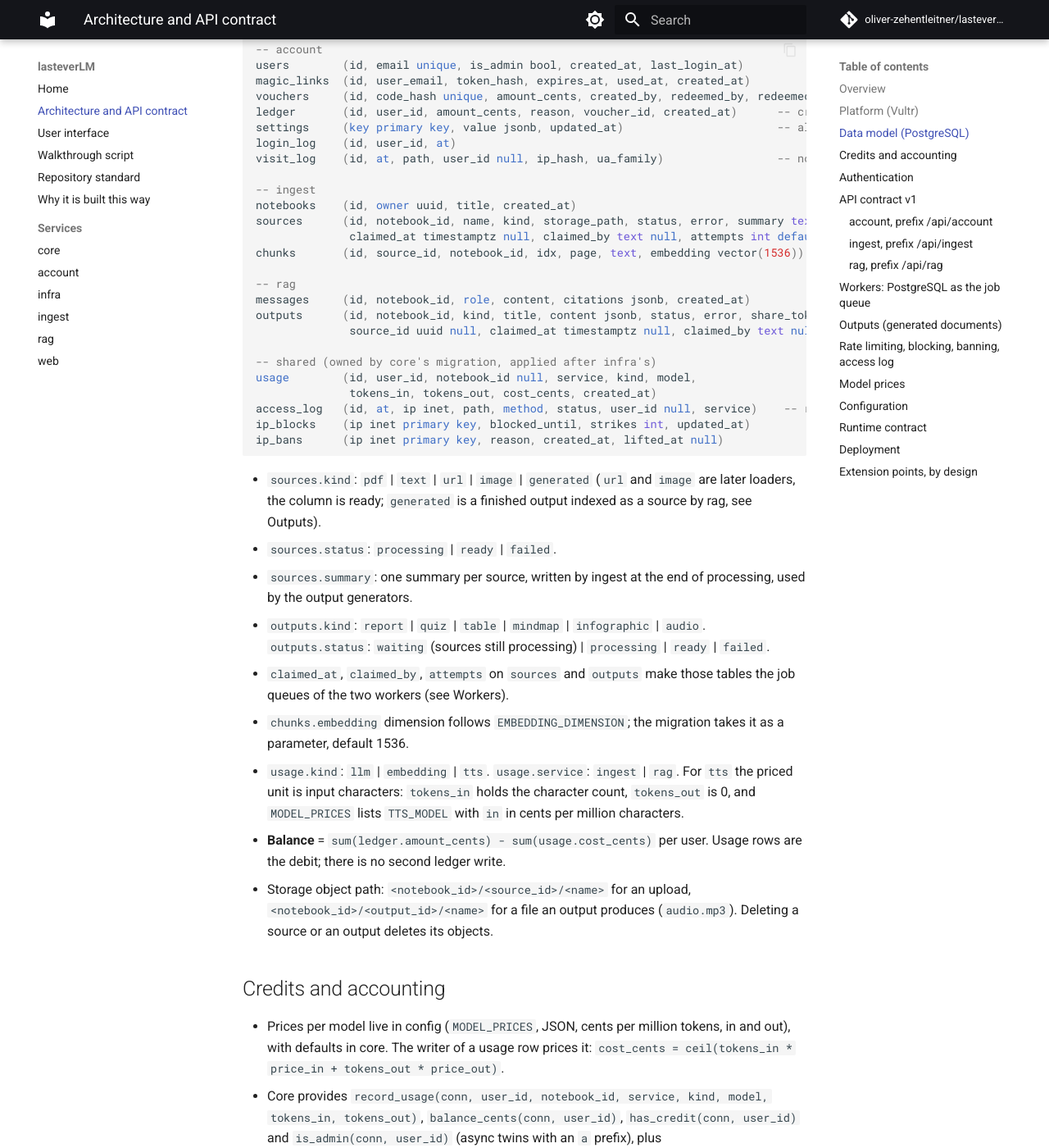
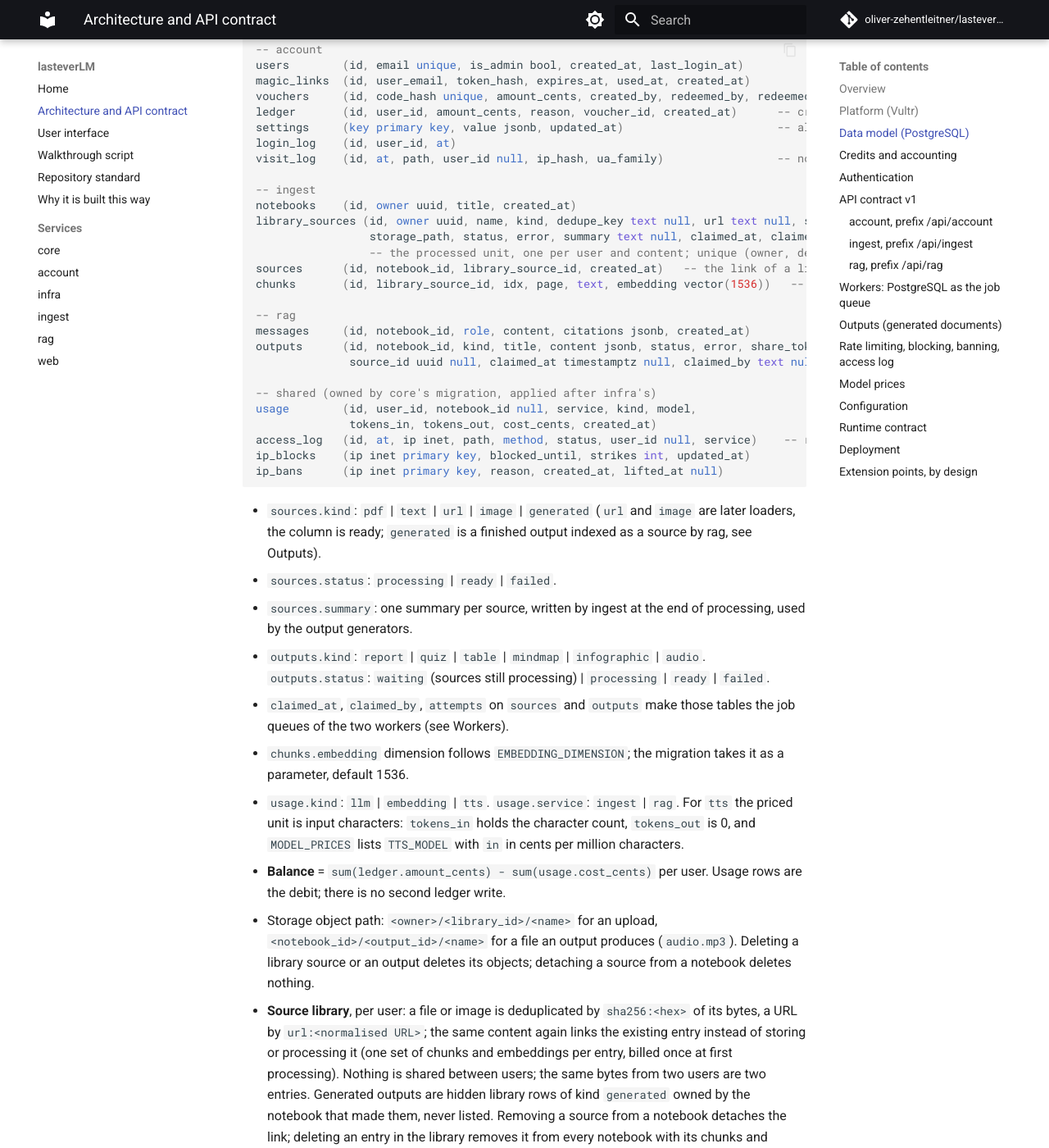
Before and after one commit to oliver-zehentleitner-aigent/lasteverLM, an MkDocs documentation site: the page built from docs/architecture.md, in a window 1280 px wide and 1400 px high, scrolled down 2389 px. Shown: the whole window at 82% size. Built offline with MkDocs 1.6.1 and Material for MkDocs 9.7.7, drawn with Linux system fonts in a browser that asks for light colours; comment, search, counter and statistics services are not loaded; some of the changed text lies outside the part shown.

Commit message:
docs/architecture: per-user source library

````diff
--- a/docs/architecture.md
+++ b/docs/architecture.md
@@ -79,9 +79,11 @@ visit_log    (id, at, path, user_id null, ip_hash, ua_family)                 --
 
 -- ingest
 notebooks    (id, owner uuid, title, created_at)
-sources      (id, notebook_id, name, kind, storage_path, status, error, summary text null,
-              claimed_at timestamptz null, claimed_by text null, attempts int default 0, created_at)
-chunks       (id, source_id, notebook_id, idx, page, text, embedding vector(1536))
+library_sources (id, owner uuid, name, kind, dedupe_key text null, url text null, size_bytes bigint null,
+                 storage_path, status, error, summary text null, claimed_at, claimed_by, attempts, created_at)
+                 -- the processed unit, one per user and content; unique (owner, dedupe_key)
+sources      (id, notebook_id, library_source_id, created_at)   -- the link of a library source into a notebook; its id is the public source id
+chunks       (id, library_source_id, idx, page, text, embedding vector(1536))   -- one set per library source, searched from every notebook that links it
 
 -- rag
 messages     (id, notebook_id, role, content, citations jsonb, created_at)
@@ -104,7 +106,8 @@ ip_bans      (ip inet primary key, reason, created_at, lifted_at null)
 - `chunks.embedding` dimension follows `EMBEDDING_DIMENSION`; the migration takes it as a parameter, default 1536.
 - `usage.kind`: `llm` | `embedding` | `tts`. `usage.service`: `ingest` | `rag`. For `tts` the priced unit is input characters: `tokens_in` holds the character count, `tokens_out` is 0, and `MODEL_PRICES` lists `TTS_MODEL` with `in` in cents per million characters.
 - **Balance** = `sum(ledger.amount_cents) - sum(usage.cost_cents)` per user. Usage rows are the debit; there is no second ledger write.
-- Storage object path: `<notebook_id>/<source_id>/<name>` for an upload, `<notebook_id>/<output_id>/<name>` for a file an output produces (`audio.mp3`). Deleting a source or an output deletes its objects.
+- Storage object path: `<owner>/<library_id>/<name>` for an upload, `<notebook_id>/<output_id>/<name>` for a file an output produces (`audio.mp3`). Deleting a library source or an output deletes its objects; detaching a source from a notebook deletes nothing.
+- **Source library**, per user: a file or image is deduplicated by `sha256:<hex>` of its bytes, a URL by `url:<normalised URL>`; the same content again links the existing entry instead of storing or processing it (one set of chunks and embeddings per entry, billed once at first processing). Nothing is shared between users; the same bytes from two users are two entries. Generated outputs are hidden library rows of kind `generated` owned by the notebook that made them, never listed. Removing a source from a notebook detaches the link; deleting an entry in the library removes it from every notebook with its chunks and object. Deleting a notebook detaches its sources and frees no storage (`ingest/context/library.md`).
 
 ## Credits and accounting
 
@@ -174,14 +177,18 @@ AccountStats: {"users", "logins_24h", "vouchers": {"issued", "redeemed", "open"}
 | POST | `/notebooks` | `{"title"}` | `Notebook` |
 | DELETE | `/notebooks/{id}` | | 204 |
 | GET | `/notebooks/{id}/sources` | | `[Source]` |
-| POST | `/notebooks/{id}/sources` | multipart `file`, or `{"url"}` | `Source` with `status: "processing"` |
-| DELETE | `/sources/{id}` | | 204 |
+| POST | `/notebooks/{id}/sources` | multipart `file`, or `{"url"}`, or `{"library_id"}` | 202 `Source` (new link, `status: "processing"` when newly processed); 200 `Source` when already in this notebook |
+| DELETE | `/sources/{id}` | | 204, detaches the source from the notebook only |
+| GET | `/library` | | `[LibraryEntry]`, newest first, the user's own, never generated |
+| GET | `/library/{id}` | | `LibraryEntry` |
+| DELETE | `/library/{id}` | | 204, removed from every notebook with chunks and object |
 | GET | `/admin/stats` | admin only | `IngestStats` |
 | GET | `/healthz` | | `{"status": "ok"}` |
 
 ```json
 Notebook: {"id", "title", "created_at"}
-Source:   {"id", "notebook_id", "name", "kind", "status", "error", "created_at"}
+Source:   {"id", "notebook_id", "library_id", "name", "kind", "status", "error", "created_at"}
+LibraryEntry: {"id", "name", "kind", "status", "error", "size_bytes", "url", "created_at", "notebooks": [{"id", "title", "source_id"}]}
 IngestStats: {"sources": {"processing", "ready", "failed"}, "jobs": {"pending", "running", "failed"}, "chunks", "source_bytes"}
 ```
 
````
Also changed, not shown: CHANGELOG.md (+4 -0 lines).
